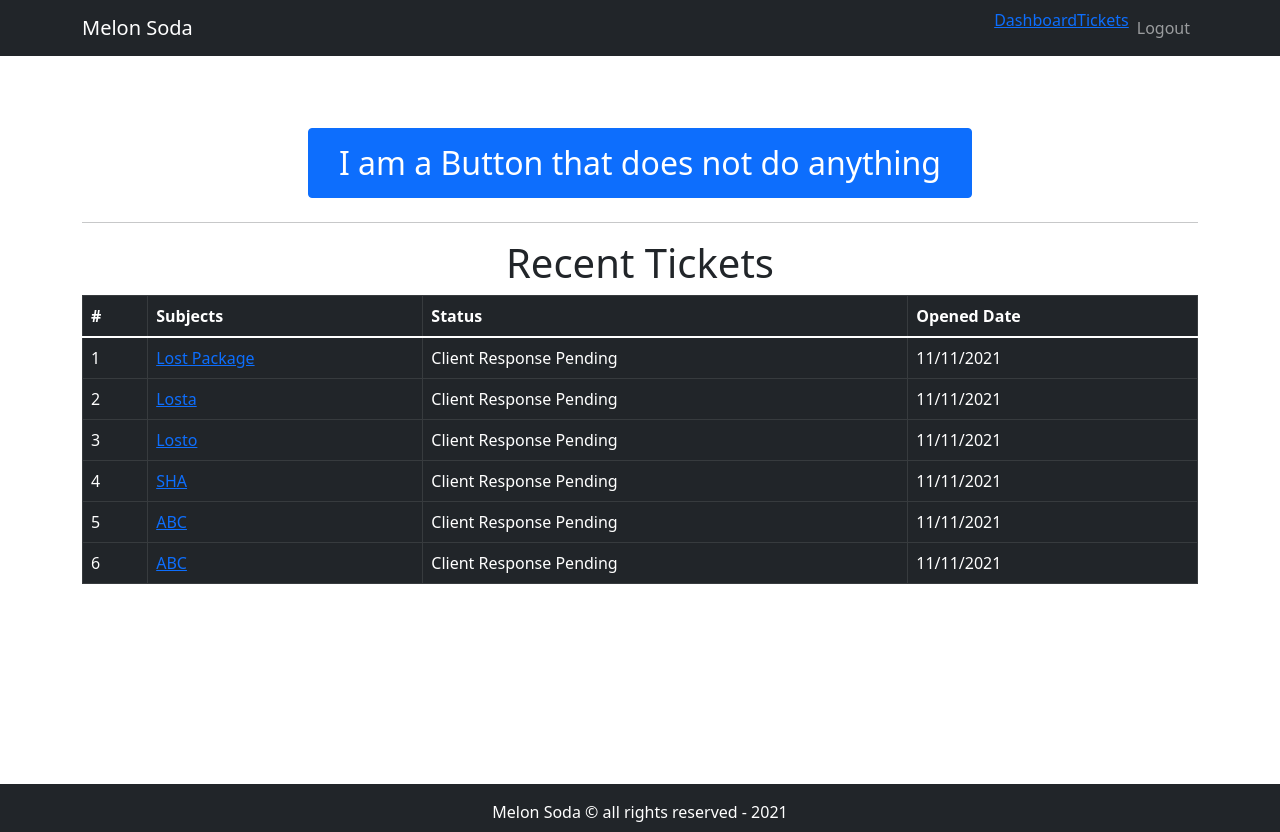
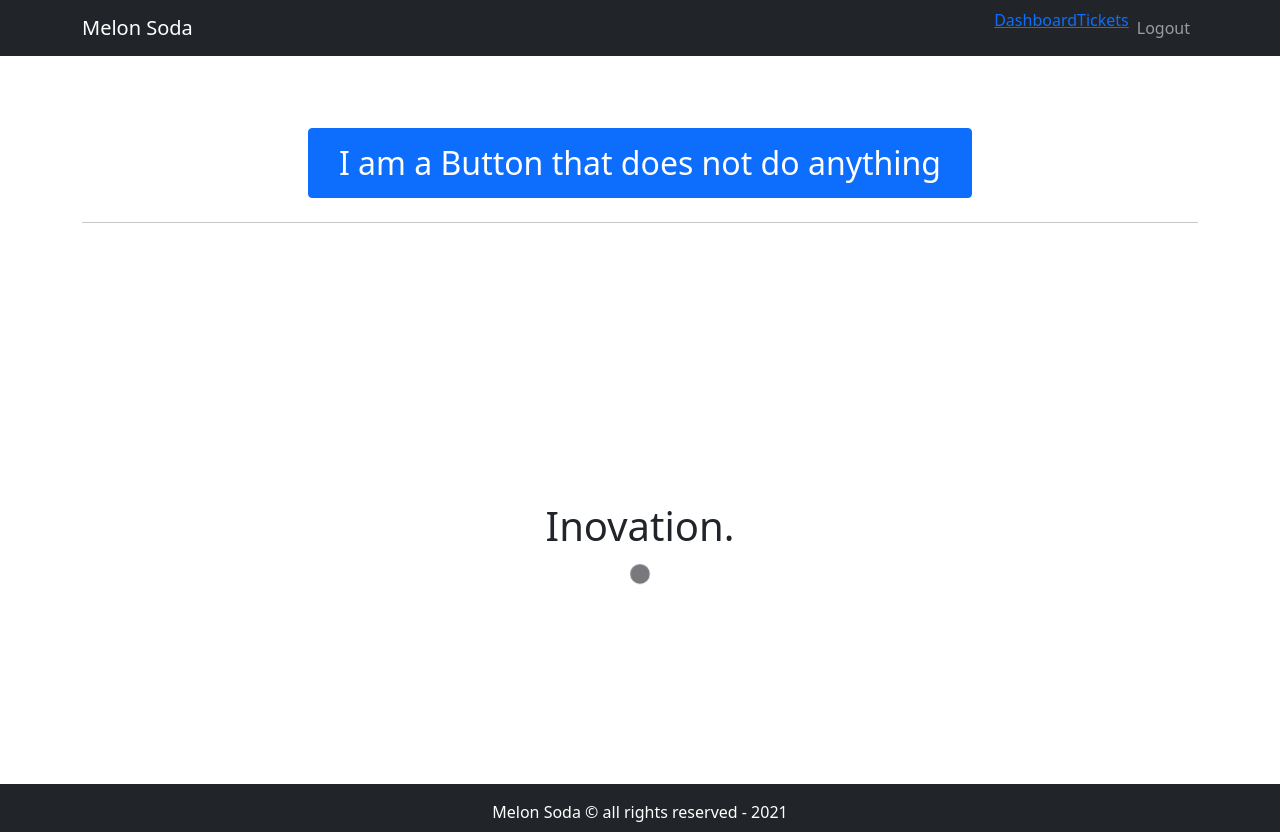
Before and after one commit to Daniel-Aguila/Melon_Soda, a React (Create React App) app in the folder frontend/: page /dashboard in a window 1280 px wide. Built offline with nearby package versions, Linux system fonts and the light colour scheme.

Commit message:
Inovation.

```diff
--- a/frontend/src/pages/Dashboard.page.js
+++ b/frontend/src/pages/Dashboard.page.js
@@ -3,7 +3,8 @@ import {Button,Container,Row,Col} from 'react-bootstrap';
 import {TicketTable} from '../components/TicketTable.comp';
 import tickets from '../assets/data/dummy-tickets.json'
 import { DefaultLayout } from '../layout/DefaultLayout';
-
+import { Spinner } from 'react-bootstrap';
+import './Dashboard.style.css'
 export const Dashboard = () => {
     return(
         <DefaultLayout>
@@ -18,11 +19,10 @@ export const Dashboard = () => {
                 {/* mt is margin top, and mb is margin bottom */}
             </Row>
             <hr/>
-            <Row>
-                <Col className="recent-ticket">
-                    <TicketTable tickets={tickets}/>
-                </Col>
-            </Row>
+            <div className="Home">
+            <h1>Inovation.</h1><Spinner animation="grow">
+            </Spinner>
+            </div>
         </Container>
         </DefaultLayout>
     )
--- /dev/null
+++ b/frontend/src/pages/Dashboard.style.css
@@ -0,0 +1,4 @@
+.Home {
+    text-align: center;
+    margin-top: 25%;
+  }
```
